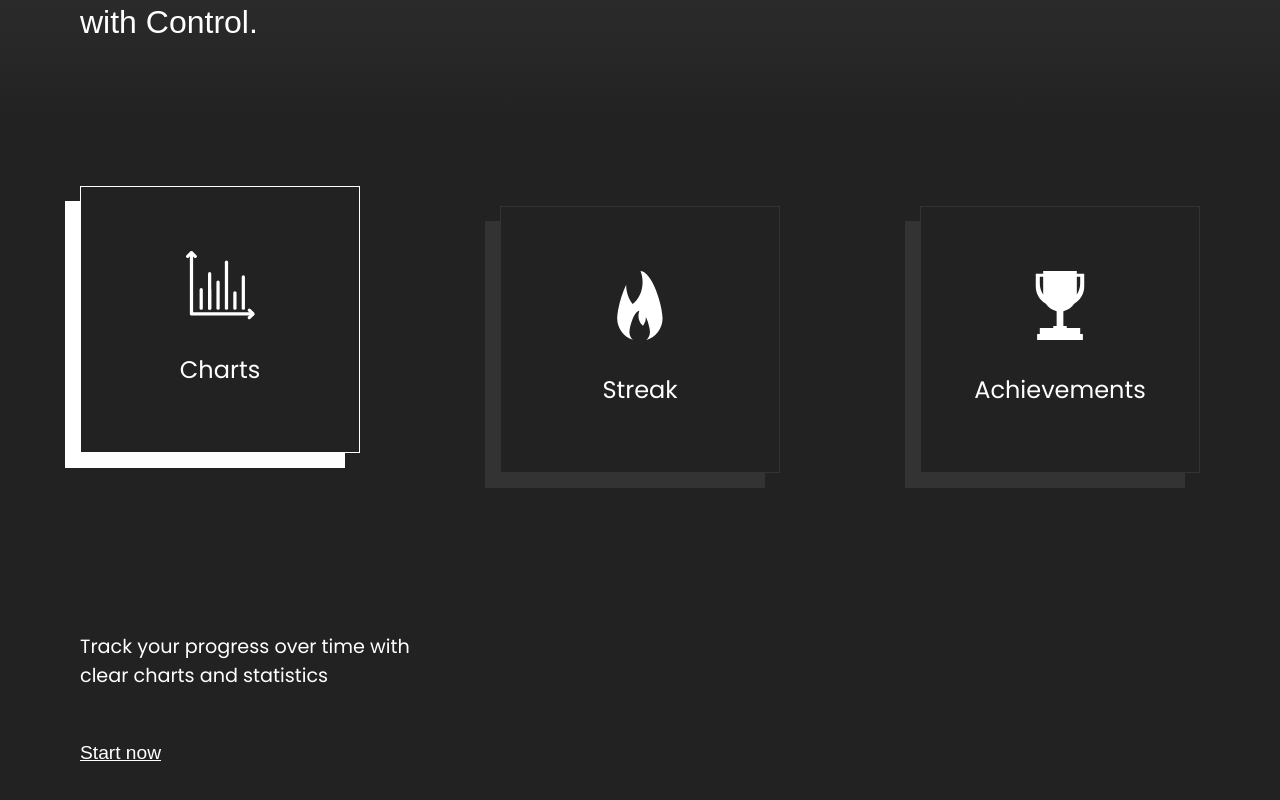
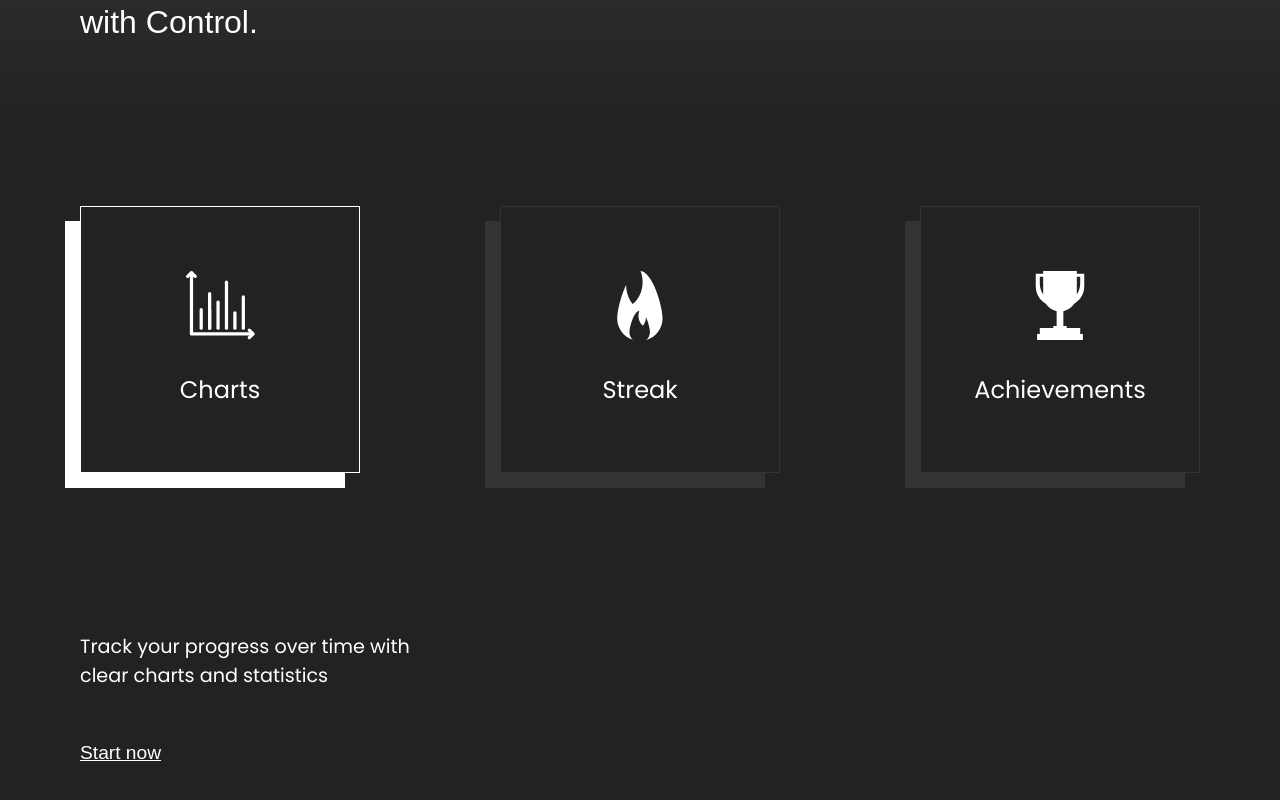
Before and after one commit to WasiakKacper/Control, a React (Vite) app in the folder client/: page / in a window 1280 px wide. Shown: the part 1576-2376 px from the top of the page. Built offline with nearby package versions, Linux system fonts and the light colour scheme; a web font is replaced by a local one.

Commit message:
Add(About.tsx): Add animations, use Motion.

```diff
--- a/client/package.json
+++ b/client/package.json
@@ -11,6 +11,7 @@
   },
   "dependencies": {
     "@tailwindcss/vite": "^4.1.16",
+    "motion": "^12.23.24",
     "react": "^19.1.1",
     "react-dom": "^19.1.1",
     "sass": "^1.93.2",
--- a/client/src/Pages/About/About.tsx
+++ b/client/src/Pages/About/About.tsx
@@ -3,6 +3,9 @@ import "./scss/About.scss";
 
 /* Import react */
 import { useState } from "react";
+
+/* Motion import */
+import { motion } from "motion/react";
 
 const About: React.FC = () => {
   const [whatIndex, setWhatIndex] = useState<number | null>(0);
@@ -39,29 +42,74 @@ const About: React.FC = () => {
 
   return (
     <main className="aboutConteiner">
-      <h2 className="aboutHeader">
+      <motion.h2
+        className="aboutHeader"
+        initial={{ opacity: 0, y: 100 }}
+        whileInView={{ opacity: 1, y: 0 }}
+        transition={{
+          opacity: { duration: 0.4, delay: 0.3 },
+          y: { type: "spring", bounce: 0.1, delay: 0.3 },
+        }}
+        viewport={{ once: true }}
+      >
         Master your workflow
         <br /> with Control.
-      </h2>
+      </motion.h2>
 
       <section className="aboutWrapper">
         {cardsContent.map((card, index) => (
-          <article
+          <motion.article
             key={card.index}
             className={`aboutCard ${whatIndex === index ? "active" : ""}`}
             onClick={() => setWhatIndex(index)}
+            initial={{ opacity: 0, y: 100 }}
+            whileInView={{ opacity: 1, y: 0 }}
+            transition={{
+              opacity: { duration: 0.2, delay: index * 0.1 },
+              y: { type: "spring", bounce: 1, delay: index * 0.1 },
+            }}
+            viewport={{ once: true }}
+            whileHover={{
+              y: -20,
+              transition: { duration: 0.2, ease: "easeOut" },
+              border: "1px solid #d9d9d9",
+            }}
           >
             <img src={card.img} alt={card.title} className="icon" />
             <h3 className="cardTitle">{card.title}</h3>
-          </article>
+          </motion.article>
         ))}
       </section>
 
       <div className="informationWrapper">
         {cardsText.map((card) =>
-          whatIndex === card.index ? <p key={card.index}>{card.text}</p> : null
+          whatIndex === card.index ? (
+            <motion.p
+              key={card.index}
+              initial={{ opacity: 0, y: 50 }}
+              whileInView={{ opacity: 1, y: 0 }}
+              transition={{
+                opacity: { duration: 0.2, delay: 0.1 },
+                y: { type: "spring", bounce: 0, delay: 0.1 },
+              }}
+              viewport={{ once: true }}
+            >
+              {card.text}
+            </motion.p>
+          ) : null
         )}
-        <a href="#">Start now</a>
+        <motion.a
+          href="#"
+          initial={{ opacity: 0, y: 100 }}
+          whileInView={{ opacity: 1, y: 0 }}
+          transition={{
+            opacity: { duration: 0.2, delay: 0.1 },
+            y: { type: "spring", bounce: 0, delay: 0.1 },
+          }}
+          viewport={{ once: true }}
+        >
+          Start now
+        </motion.a>
       </div>
     </main>
   );
```
Also changed, not shown: 1 other file (tests, documents, lock files or other folders).
